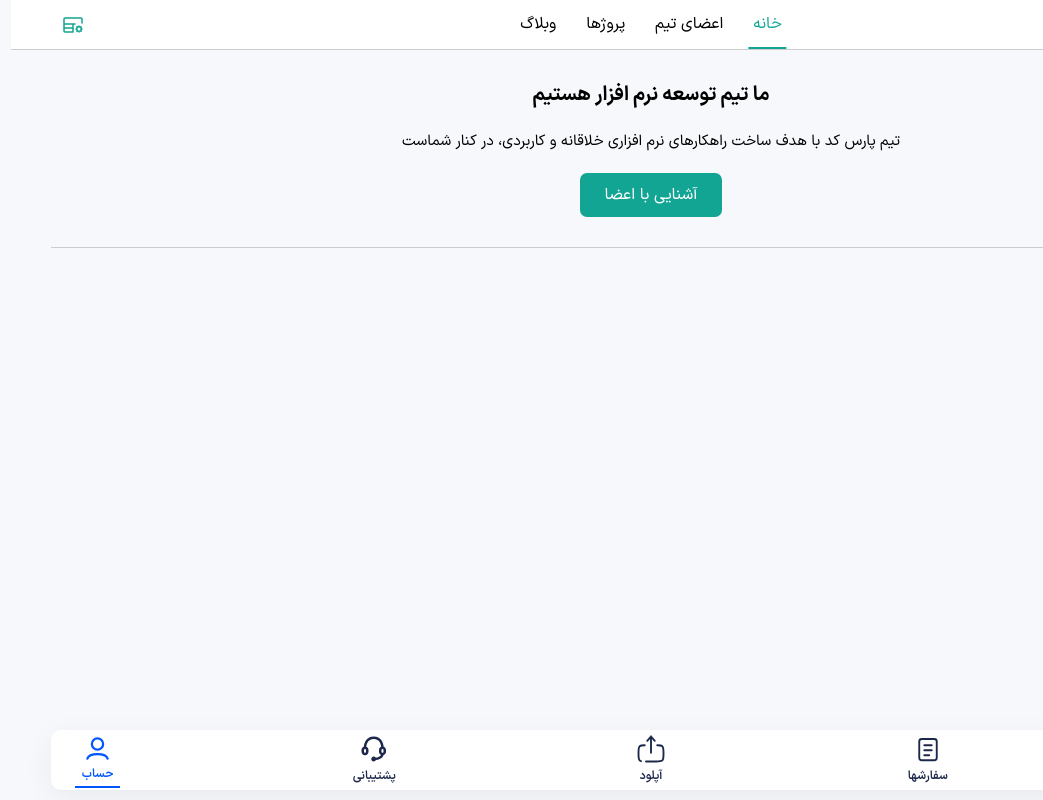
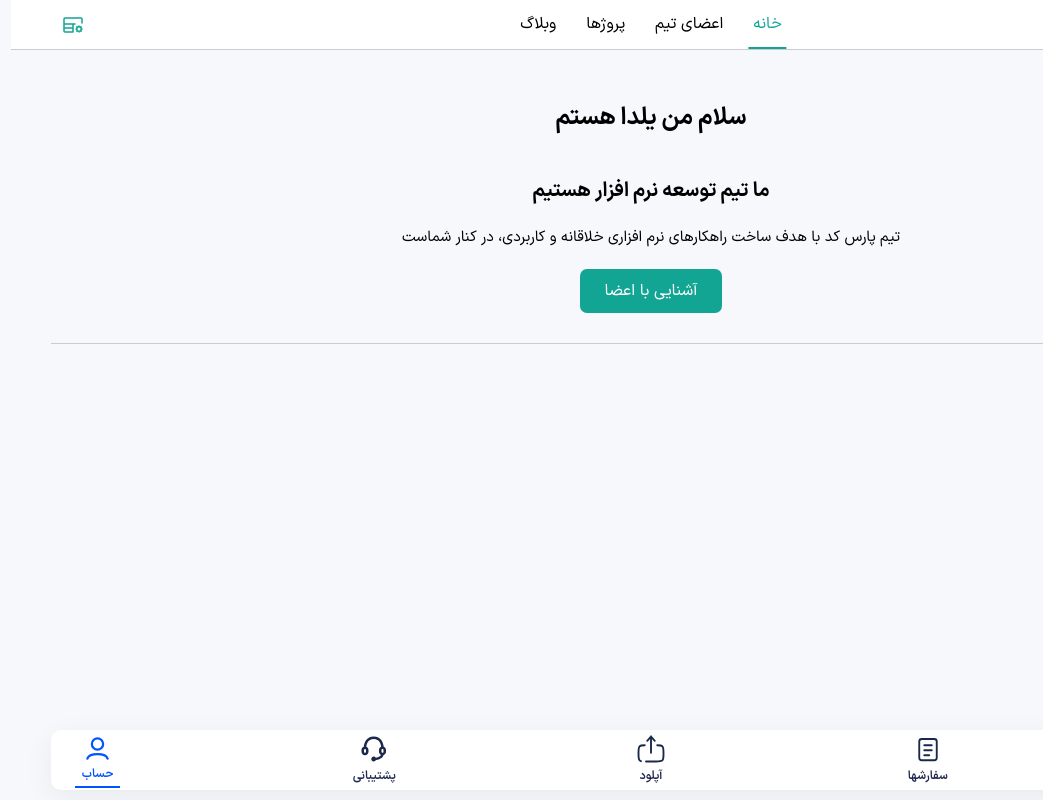
Before and after one commit to aliuserX/final-project, a React (Vite) app: page / in a window 1280 px wide. Shown: the whole page, without its empty margins (237-1280 px from the left). Built offline with nearby package versions, Linux system fonts and the light colour scheme.

Commit message:
Hi i'm Yalda

```diff
--- a/src/components/hero-section-component/heroSectionComponent.tsx
+++ b/src/components/hero-section-component/heroSectionComponent.tsx
@@ -2,6 +2,7 @@ import heroSectionComponentStyle from './heroSectionComponent.module.css'
 function HeroSectionComponent() {
     return (
         <section>
+            <h1>سلام من یلدا هستم</h1>
             <h2>ما تیم توسعه نرم افزار هستیم</h2>
             <span>تیم پارس کد با هدف ساخت راهکارهای نرم افزاری خلاقانه و کاربردی، در کنار شماست</span>
             <button className={heroSectionComponentStyle['member-button']}>آشنایی با اعضا</button>
```
